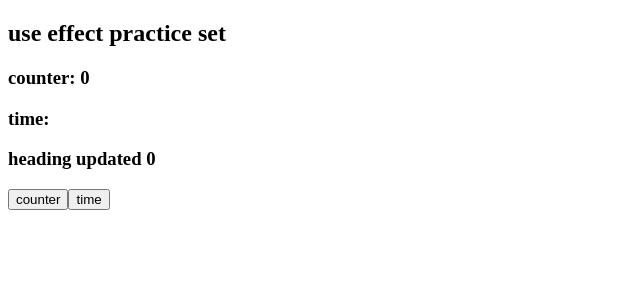
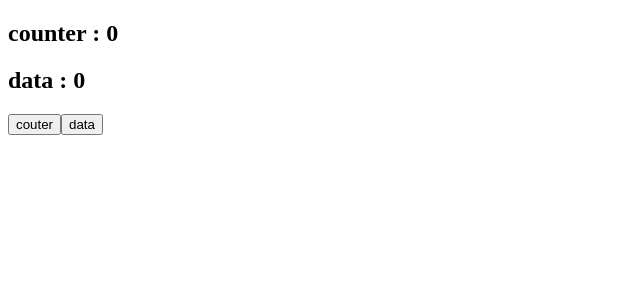
Before and after one commit to Zulqarnain-AI/react_practice_set, a React (Vite) app: page / in a window 1280 px wide. Shown: the top 300 px of the page, without its empty margins (0-640 px from the left). Built offline with nearby package versions, Linux system fonts and the light colour scheme.

Commit message:
Useeffect.jsx is updated

```diff
--- a/src/App.jsx
+++ b/src/App.jsx
@@ -13,14 +13,18 @@ function App() {
 //   {name:"Sourav", age:26,email:"sourav2@gmail.com"},
 //   {name:"Rahul", age:27,email:"rahul@gmail.com"},
 // ]
-
+const [count, setCount] = useState(0)
+const [data, setData] = useState(0)
   return (
     <>
       {/* <Checkbox />   */}
       {/* <Radio_Dropdown /> */}
       {/* <User data={user} /> */}
       {/* <Clock /> */}
-      <Useeffect />
+      <Useeffect count={count} data={data}  />
+      <button onClick={()=>setCount(count + 1)}>couter</button>
+      <button onClick={()=>setData(data + 1)}>data</button>
+
     </>
   )
 }
--- a/src/Useeffect.jsx
+++ b/src/Useeffect.jsx
@@ -1,41 +1,25 @@
-import { useState } from "react"
 import { useEffect } from "react"
-function Useeffect() {
-    const [count, setCount] = useState(0)
-    const [time, setTime] = useState()
-const [text, setText] = useState("heading three")
-    const counterHandler = () => {
-        setCount(count + 1)
+function Useeffect({count,data}) {
+    function counter(){
+        console.log("counter called: " + count);
     }
 
-    const timeHandler = () => {
+    function dataHandler(){
+        console.log("data called: " + data);
+    }
+    useEffect(()=>{
+        counter();
 
-        setTime(new Date().toLocaleTimeString())
+    },[count])
+    useEffect(()=>{
+        dataHandler();
 
-    }
-
-    function updateTime() {
-        setTime(new Date().toLocaleTimeString())
-    }
-
-    useEffect(() => {
-        callme()
-    }, [count])
-
-    function callme() {
-        setText("heading updated " + count)
-    }
-
-
+    },[data])
     return (
         <>
             <div>
-                <h2>use effect practice set </h2>
-                <h3>counter: {count}</h3>
-                <h3>time: {time}</h3>
-                <h3 id="three">{text}</h3>
-                <button onClick={counterHandler}>counter</button>
-                <button onClick={timeHandler}>time</button>
+                <h2>counter : {count} </h2>
+                <h2>data : {data}   </h2>
             </div>
         </>
     )
```
